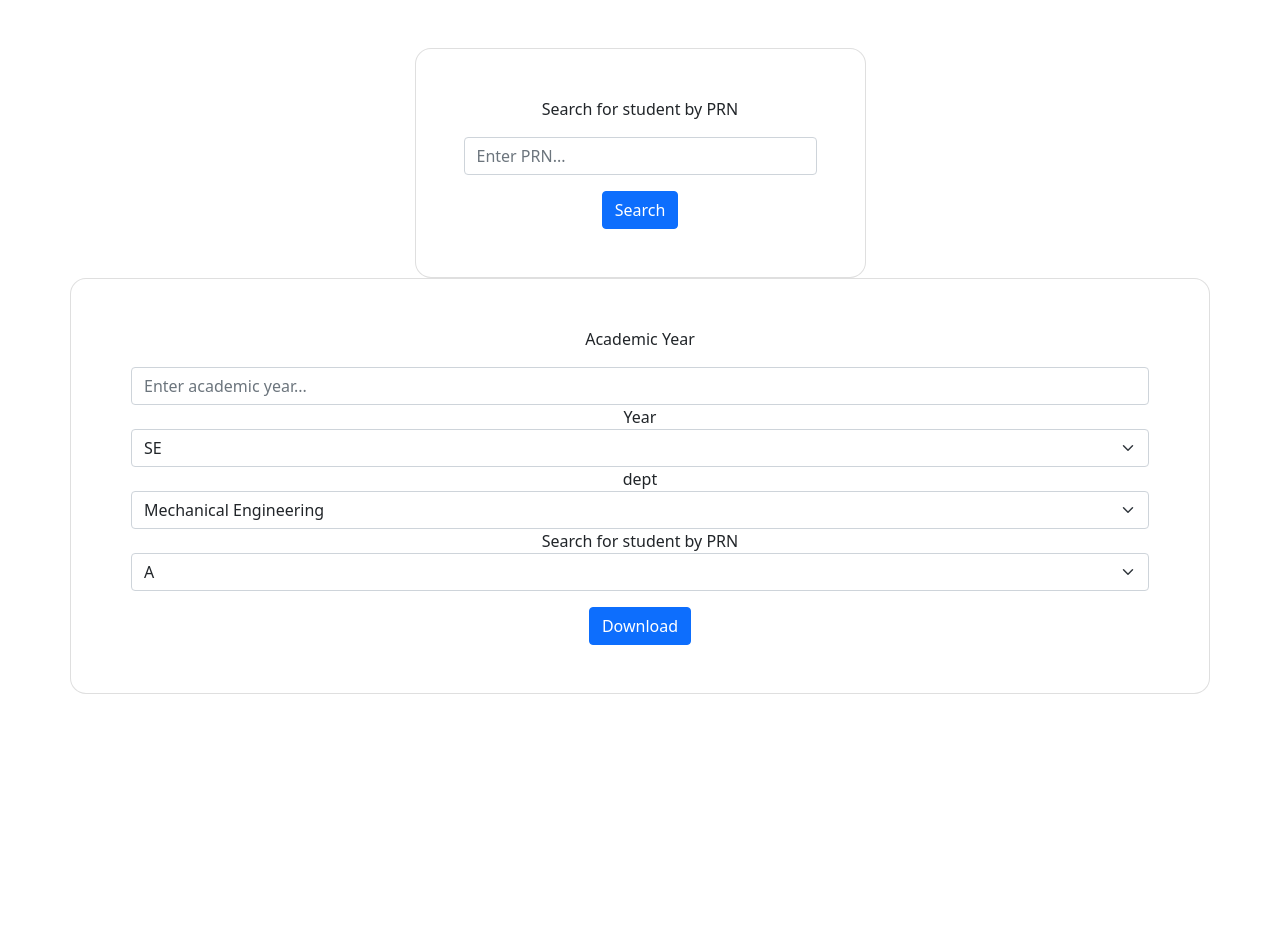
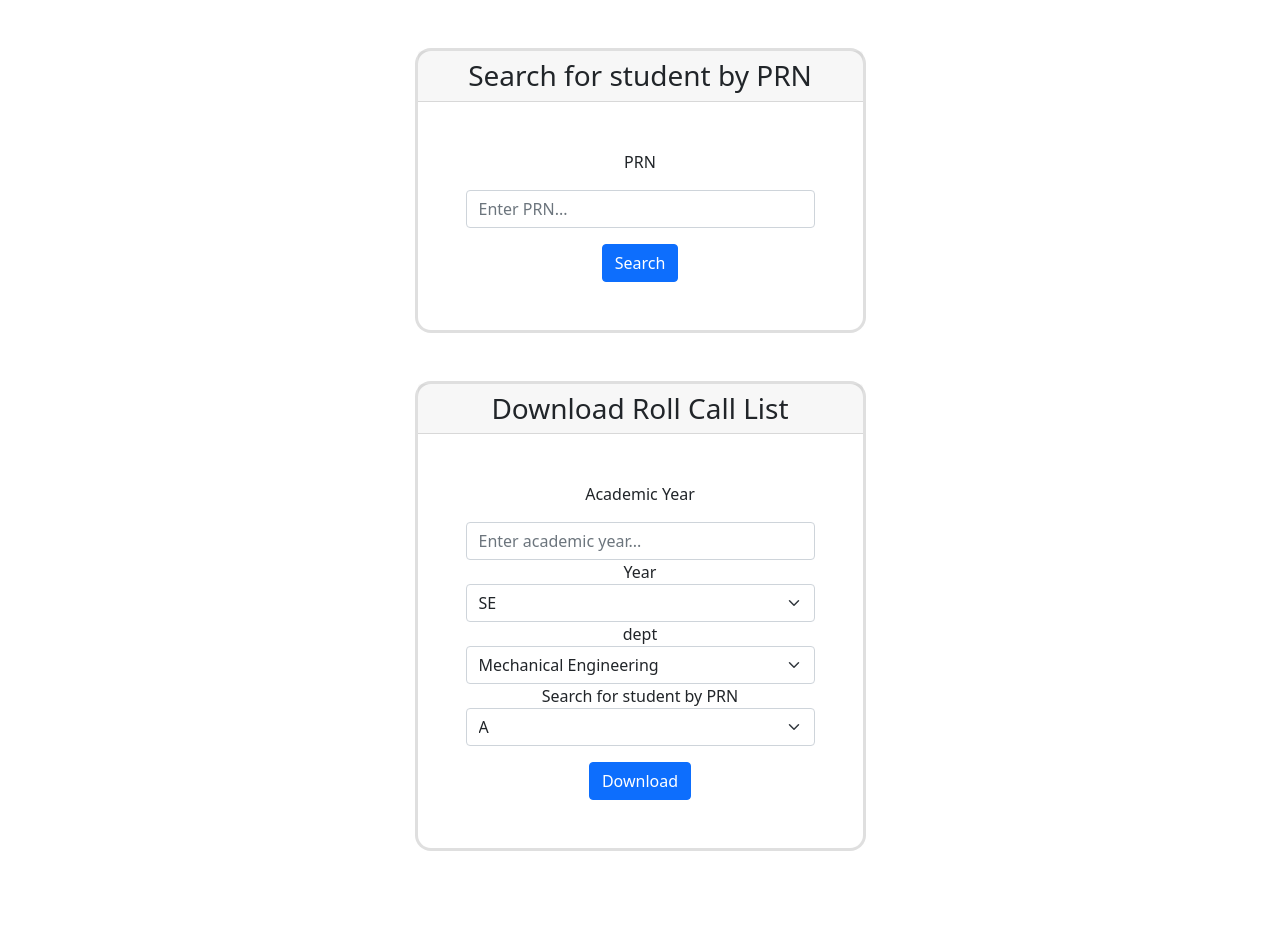
Before and after one commit to v8ify/Admission-Portal, a PHP site: page /dashboard.php in a window 1280 px wide. Shown: the part 108-1055 px from the top of the page. Before the commit the page ends 802 px from the top, so only its background shows below. Run offline with PHP 8.4, Linux system fonts and the light colour scheme.

Commit message:
changed styles of few elements

```diff
--- a/dashboard.php
+++ b/dashboard.php
@@ -15,11 +15,12 @@
         <div class="container py-5 h-100">
             <div class="row d-flex justify-content-center align-items-center h-100">
                 <div class="col-12 col-md-8 col-lg-6 col-xl-5">
-                    <div class="card shadow-2-strong" style="border-radius: 1rem;">
+                    <div class="card shadow-2-strong border-3" style="border-radius: 1rem;">
+                        <h3 class="card-header text-center">Search for student by PRN</h3>
                         <div class="card-body p-5 text-center">
                             <form action="./search_student_record.php" method="post">
                                 <div class="form-group">
-                                    <label for="prn">Search for student by PRN</label>
+                                    <label for="prn">PRN</label>
                                     <input class="form-control mt-3" type="text" name="prn" id="prn" placeholder="Enter PRN..." />
                                 </div>
                                 <div class="form-group mt-3">
@@ -45,7 +46,11 @@
                     </div>
                 </div>
 
-                <div class="card shadow-2-strong" style="border-radius: 1rem;">
+                <div class="container py-5 h-100">
+                    <div class="row d-flex justify-content-center align-items-center h-100">
+                        <div class="col-12 col-md-8 col-lg-6 col-xl-5">
+                            <div class="card shadow-2-strong border-3" style="border-radius: 1rem;">
+                                <h3 class="card-header text-center">Download Roll Call List</h3>
                                 <div class="card-body p-5 text-center">
                                     <form action="./download_rollcall.php" method="get">
                                         <div class="form-group">
@@ -84,6 +89,9 @@
                             </div>
                         </div>
                     </div>
+                </div>
+            </div>
+        </div>
     </section>
 </body>
 </html>
--- a/search_student_record.php
+++ b/search_student_record.php
@@ -96,7 +96,7 @@
         <div class="container py-5 h-100">
             <div class="row d-flex justify-content-center align-items-center h-100">
                 <div class="col-12 col-md-8 col-lg-6 col-xl-5">
-                    <div class="card shadow-2-strong" style="border-radius: 1rem;">
+                    <div class="card border-3 shadow-2-strong" style="border-radius: 1rem;">
                         <div class="card-body p-5 text-center">
                             <?php if ($fee_category_approved): ?>
                                 <form action="./payment_approval.php" method="post" class="form">
@@ -113,7 +113,7 @@
                                 <form action="./fee_category_approval.php" method="post" class="form">
                                     <div class="form-group">
                                         <label for="fee_category">Fee Paying Category</label>
-                                        <input class="form-control" type="text" name="fee_category" id="fee_category" value="<?php echo $row["fee_paying_category"]; ?>" />
+                                        <input readonly class="form-control" type="text" name="fee_category" id="fee_category" value="<?php echo $row["fee_paying_category"]; ?>" />
                                     </div>
 
                                     <input type="hidden" name="prn" id="prn" value="<?php echo $prn ?>" />
```
Also changed, not shown: payment_display.php (+12 -22 lines). Lines whose indentation alone changed are shown as unchanged.
